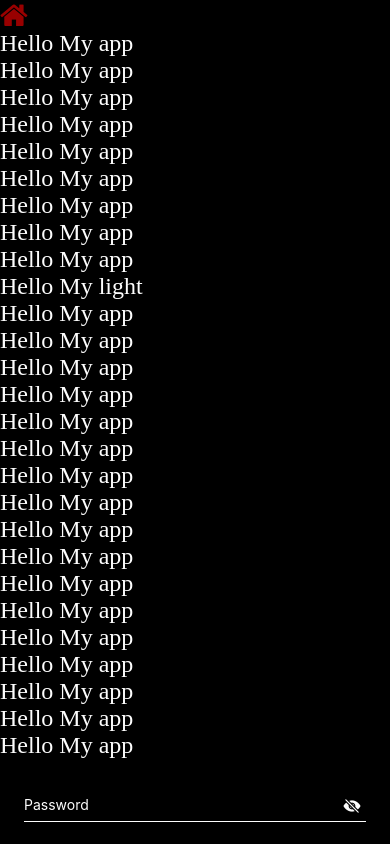
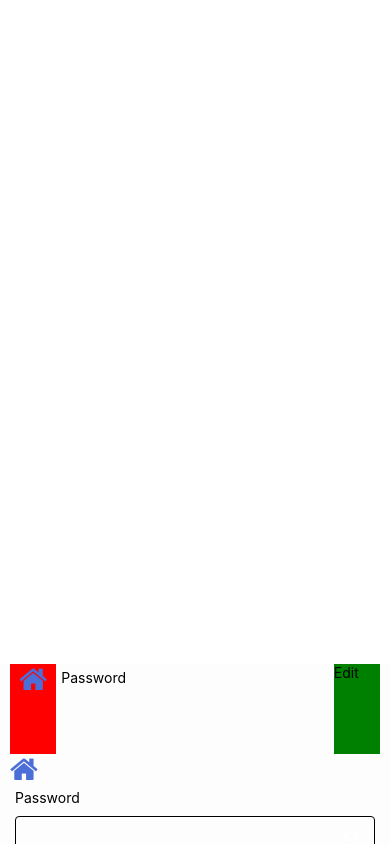
Before and after one commit to CYPHION/mobile_app, a React Native app: screen / in a window 390 px wide. Built offline with nearby package versions, Linux system fonts and the light colour scheme.

Commit message:
add modal and input field component.

```diff
--- a/App.js
+++ b/App.js
@@ -1,63 +1,123 @@
 import React, { useState } from 'react';
-import { ScrollView, StyleSheet, Text, View } from 'react-native';
+import { ScrollView, StyleSheet, Text, TouchableOpacity, View } from 'react-native';
 import Icon from 'react-native-vector-icons/FontAwesome';
 import CustomButton from './src/components/base/CustomButton';
 import FlaotingTextInput from './src/components/base/FlaotingTextInput';
+import InputField from './src/components/base/InputField';
+import MyModal from './src/components/base/MyModal';
 import { Color } from './src/utils/colorPalette';
 import { FontFamily } from './src/utils/fontFamilies';
-
+import { FontSizes } from './src/utils/fontSizes';
+import { screenDimensions } from './src/utils/helperFunctions';
 const App = () => {
   const [inputValue, setInputValue] = useState('');
+  const [value, setValue] = useState('')
   const [userName, setUserName] = useState('');
   const handleInputChange = (text) => {
     setInputValue(text);
   };
+  const [modalVisible, setModalVisible] = useState(false);
+  const toggleModal = () => {
+    setModalVisible(!modalVisible);
+  };
+
+  const handleDone = () => {
+    console.log('log out')
+  }
+
   return (
     <ScrollView>
-      <View style={{ backgroundColor: Color.black, flex: 1 }}>
-        <Icon name="home" size={30} color="#900" onPress={() => console.log('icon')} />
-        <Text style={{ fontSize: 24, color: Color.white, fontFamily: FontFamily.black }}>Hello My app</Text>
-        <Text style={{ fontSize: 24, color: Color.white, fontFamily: FontFamily.blackItalic }}>Hello My app</Text>
-        <Text style={{ fontSize: 24, color: Color.white, fontFamily: FontFamily.bold }}>Hello My app</Text>
-        <Text style={{ fontSize: 24, color: Color.white, fontFamily: FontFamily.boldItalic }}>Hello My app</Text>
-        <Text style={{ fontSize: 24, color: Color.white, fontFamily: FontFamily.extarBold }}>Hello My app</Text>
-        <Text style={{ fontSize: 24, color: Color.white, fontFamily: FontFamily.extraBoldItalic }}>Hello My app</Text>
-        <Text style={{ fontSize: 24, color: Color.white, fontFamily: FontFamily.extraLight }}>Hello My app</Text>
-        <Text style={{ fontSize: 24, color: Color.white, fontFamily: FontFamily.extraLightItalic }}>Hello My app</Text>
-        <Text style={{ fontSize: 24, color: Color.white, fontFamily: FontFamily.italic }}>Hello My app</Text>
-        <Text style={{ fontSize: 24, color: Color.white, fontFamily: FontFamily.light }}>Hello My light</Text>
-        <Text style={{ fontSize: 24, color: Color.white, fontFamily: FontFamily.lightItalic }}>Hello My app</Text>
-        <Text style={{ fontSize: 24, color: Color.white, fontFamily: FontFamily.medium }}>Hello My app</Text>
-        <Text style={{ fontSize: 24, color: Color.white, fontFamily: FontFamily.mediumItalic }}>Hello My app</Text>
-        <Text style={{ fontSize: 24, color: Color.white, fontFamily: FontFamily.regular }}>Hello My app</Text>
-        <Text style={{ fontSize: 24, color: Color.white, fontFamily: FontFamily.semiBold }}>Hello My app</Text>
-        <Text style={{ fontSize: 24, color: Color.white, fontFamily: FontFamily.semiBoldItalic }}>Hello My app</Text>
-        <Text style={{ fontSize: 24, color: Color.white, fontFamily: FontFamily.thin }}>Hello My app</Text>
-        <Text style={{ fontSize: 24, color: Color.white, fontFamily: FontFamily.thinItalic }}>Hello My app</Text>
-        <Text style={{ fontSize: 24, color: Color.white, fontFamily: FontFamily.interBlack }}>Hello My app</Text>
-        <Text style={{ fontSize: 24, color: Color.white, fontFamily: FontFamily.interBold }}>Hello My app</Text>
-        <Text style={{ fontSize: 24, color: Color.white, fontFamily: FontFamily.interExtraBold }}>Hello My app</Text>
-        <Text style={{ fontSize: 24, color: Color.white, fontFamily: FontFamily.interExtraLight }}>Hello My app</Text>
-        <Text style={{ fontSize: 24, color: Color.white, fontFamily: FontFamily.interLight }}>Hello My app</Text>
-        <Text style={{ fontSize: 24, color: Color.white, fontFamily: FontFamily.interMedium }}>Hello My app</Text>
-        <Text style={{ fontSize: 24, color: Color.white, fontFamily: FontFamily.interRegular }}>Hello My app</Text>
-        <Text style={{ fontSize: 24, color: Color.white, fontFamily: FontFamily.interSemiBold }}>Hello My app</Text>
-        <Text style={{ fontSize: 24, color: Color.white, fontFamily: FontFamily.interThin }}>Hello My app</Text>
+      <MyModal handleDone={handleDone} setModalVisible={setModalVisible} modalVisible={modalVisible} doneBtnLabel={'Log Out'} heading={'Log Out?'} cancelBtnLabel={'cancel'} label={'Are fasfasasfsafsaf afastf ag agga hhe yhr aasfgagyhh gdsgasdgsdgasgsg you sure you want to logout?'} />
 
-        <FlaotingTextInput onChangeText={handleInputChange}
+      <View style={{ backgroundColor: Color.white, flex: 1, paddingHorizontal: 10 }}>
+        <View style={{ flexDirection: 'row', height: 90, width: '100%' }}>
+          <View style={{ flex: 1, backgroundColor: 'red', alignItems: 'center' }}>
+            <Icon name="home" size={30} color={Color.primary} />
+          </View>
+          <View style={{ flex: 6 }}>
+            <InputField
+              value={userName}
+              editable={false}
+              label={'Password'}
+              labelStyle={{ color: Color.black }}
+              inputStyle={{ borderColor: Color.black, color: Color.black, width: '70%', borderColor: 'transparent' }}
+              inputMode={'tel'}
+            />
+          </View>
+          <View style={{ flex: 1, backgroundColor: 'green' }}>
+            <Text>
+              Edit
+            </Text>
+          </View>
+        </View>
+        <Icon name="home" size={30} color={Color.primary} />
+        <InputField
+          secureTextEntry={true}
+          onChangeText={(text) => setValue(text)}
+          value={value}
+          label={'Password'}
+          labelStyle={{ color: Color.black }}
+          inputStyle={{ borderColor: Color.black, color: Color.black, paddingRight: 40, }}
+        />
+        <InputField
+          label={'Username'}
+          labelStyle={{ color: Color.black }}
+          inputStyle={{ borderColor: Color.black, color: Color.black }}
+          inputMode={'tel'}
+        />
+        <InputField
+          multiline
+          onChangeText={(text) => setValue(text)}
+          value={value}
+          label={'Password'}
+          labelStyle={{ color: Color.black }}
+          inputStyle={{ borderColor: Color.black, color: Color.black, height: screenDimensions.height * 0.2, textAlignVertical: 'top', }}
+        />
+        <TouchableOpacity onPress={toggleModal}>
+          <Text style={{ color: Color.black }}>Show Modal</Text>
+        </TouchableOpacity>
+        <Text style={{ fontSize: FontSizes.lg, color: Color.text, fontFamily: FontFamily.black }}>black</Text>
+        <Text style={{ fontSize: FontSizes.lg, color: Color.text, fontFamily: FontFamily.blackItalic }}>blackItalic</Text>
+        <Text style={{ fontSize: FontSizes.lg, color: Color.text, fontFamily: FontFamily.bold }}>bold</Text>
+        <Text style={{ fontSize: FontSizes.lg, color: Color.text, fontFamily: FontFamily.boldItalic }}>boldItalic</Text>
+        <Text style={{ fontSize: FontSizes.lg, color: Color.text, fontFamily: FontFamily.extarBold }}>extarBold</Text>
+        <Text style={{ fontSize: FontSizes.lg, color: Color.text, fontFamily: FontFamily.extraBoldItalic }}>extraBoldItalic</Text>
+        <Text style={{ fontSize: FontSizes.lg, color: Color.text, fontFamily: FontFamily.extraLight }}>extraLight</Text>
+        <Text style={{ fontSize: FontSizes.lg, color: Color.text, fontFamily: FontFamily.extraLightItalic }}>extraLightItalic</Text>
+        <Text style={{ fontSize: FontSizes.lg, color: Color.text, fontFamily: FontFamily.italic }}>italic</Text>
+        <Text style={{ fontSize: FontSizes.lg, color: Color.text, fontFamily: FontFamily.light }}>light</Text>
+        <Text style={{ fontSize: FontSizes.lg, color: Color.text, fontFamily: FontFamily.lightItalic }}>lightItalic</Text>
+        <Text style={{ fontSize: FontSizes.lg, color: Color.text, fontFamily: FontFamily.medium }}>medium</Text>
+        <Text style={{ fontSize: FontSizes.lg, color: Color.text, fontFamily: FontFamily.mediumItalic }}>mediumItalic</Text>
+        <Text style={{ fontSize: FontSizes.lg, color: Color.text, fontFamily: FontFamily.regular }}>regular</Text>
+        <Text style={{ fontSize: FontSizes.lg, color: Color.text, fontFamily: FontFamily.semiBold }}>semiBold</Text>
+        <Text style={{ fontSize: FontSizes.lg, color: Color.text, fontFamily: FontFamily.semiBoldItalic }}>semiBoldItalic</Text>
+        <Text style={{ fontSize: FontSizes.lg, color: Color.text, fontFamily: FontFamily.thin }}>thin</Text>
+        <Text style={{ fontSize: FontSizes.lg, color: Color.text, fontFamily: FontFamily.thinItalic }}>thinItalic</Text>
+        <Text style={{ fontSize: FontSizes.lg, color: Color.text, fontFamily: FontFamily.interBlack }}>interBlack</Text>
+        <Text style={{ fontSize: FontSizes.lg, color: Color.text, fontFamily: FontFamily.interBold }}>interBold</Text>
+        <Text style={{ fontSize: FontSizes.lg, color: Color.text, fontFamily: FontFamily.interExtraBold }}>interExtraBold</Text>
+        <Text style={{ fontSize: FontSizes.lg, color: Color.text, fontFamily: FontFamily.interExtraLight }}>interExtraLight</Text>
+        <Text style={{ fontSize: FontSizes.lg, color: Color.text, fontFamily: FontFamily.interLight }}>interLight</Text>
+        <Text style={{ fontSize: FontSizes.lg, color: Color.text, fontFamily: FontFamily.interMedium }}>interMedium</Text>
+        <Text style={{ fontSize: FontSizes.lg, color: Color.text, fontFamily: FontFamily.interRegular }}>interRegular</Text>
+        <Text style={{ fontSize: FontSizes.lg, color: Color.text, fontFamily: FontFamily.interSemiBold }}>interSemiBold</Text>
+        <Text style={{ fontSize: FontSizes.lg, color: Color.text, fontFamily: FontFamily.interThin }}>interThin</Text>
+
+        <FlaotingTextInput color={Color.black} onChangeText={handleInputChange}
           value={inputValue} password={true} label={'Password'} />
-        <FlaotingTextInput value={userName} onChangeText={(e) => setUserName(e)} type={'text'} label={'username/email'} />
+        <FlaotingTextInput color={Color.black} value={userName} onChangeText={(e) => setUserName(e)} type={'text'} label={'username/email'} />
         <CustomButton disabled={true} title={'click me'} onPress={() => console.log('cliked')} />
         <View style={{ flexDirection: 'row' }}>
           <View style={{ width: '50%' }}>
-            <CustomButton variant={'filled'} disabled={false} title={'click me'} onPress={() => console.log('cliked')} />
+            <CustomButton disabled={false} title={'click me'} onPress={() => console.log('cliked')} />
           </View>
           <View style={{ width: '50%' }}>
             <CustomButton disabled={false} title={'click me'} onPress={() => console.log('cliked')} />
           </View>
         </View>
-        <CustomButton variant={'filled'} disabled={true} title={'click me'} onPress={() => console.log('cliked')} />
-        <CustomButton variant={'filled'} width={150} padding={5} disabled={true} title={'click me'} onPress={() => console.log('cliked')} />
+        <CustomButton color={Color.primary} btnstyle={{ backgroundColor: Color.white }} title={'click me'} onPress={() => console.log('cliked')} />
+        <CustomButton disabled={true} btnstyle={{ width: 150, padding: 5 }} title={'click me'} onPress={() => console.log('cliked')} />
       </View>
     </ScrollView>
   )
--- a/src/components/base/CustomButton.js
+++ b/src/components/base/CustomButton.js
@@ -3,29 +3,31 @@ import React from 'react';
 import { ActivityIndicator, StyleSheet, Text, TouchableOpacity } from 'react-native';
 import { Color } from '../../utils/colorPalette';
 import { FontFamily } from '../../utils/fontFamilies';
+import { FontSizes } from '../../utils/fontSizes';
 
-const CustomButton = ({ onPress, title, disabled, variant, width, padding }) => {
+const CustomButton = ({ onPress, title, disabled, color = Color.white, btnstyle }) => {
     return (
-        <TouchableOpacity disabled={disabled ? disabled : false} activeOpacity={10} style={[styles.buttonContainer, { backgroundColor: variant === 'filled' ? Color.primary : Color.white, width: width ? width : 'full', padding: padding ? padding : 15 }]} onPress={onPress}>
-            {disabled ? <ActivityIndicator size="small" color={variant === 'filled' ? Color.white : Color.primary} /> : ''}
-            <Text style={[styles.buttonText, { color: variant === 'filled' ? Color.white : Color.primary }]}>{title}</Text>
-        </TouchableOpacity>
+        <TouchableOpacity disabled={disabled ? disabled : false} activeOpacity={0.7} style={[styles.buttonContainer, { ...btnstyle }]} onPress={onPress} >
+            {disabled ? <ActivityIndicator size="small" color={color} /> : ''}
+            < Text style={[styles.buttonText, { color }]} > {title}</Text >
+        </TouchableOpacity >
     );
 };
 
 const styles = StyleSheet.create({
     buttonContainer: {
+        activeOpacity: 10,
         flexDirection: 'row',
         justifyContent: 'center',
         alignItems: 'center',
         gap: 5,
         borderRadius: 4,
-        alignItems: 'center',
         margin: 10,
+        padding: 15,
+        backgroundColor: Color.primary
     },
     buttonText: {
-        fontSize: 14,
-        fontWeight: 400,
+        fontSize: FontSizes.md,
         fontFamily: FontFamily.regular
     },
 });
--- a/src/components/base/FlaotingTextInput.js
+++ b/src/components/base/FlaotingTextInput.js
@@ -2,8 +2,9 @@ import React, { useRef, useState } from 'react';
 import { Animated, Easing, StyleSheet, TextInput, TouchableOpacity, View } from 'react-native';
 import Icon from 'react-native-vector-icons/Ionicons';
 import { Color } from '../../utils/colorPalette';
+import { FontSizes } from '../../utils/fontSizes';
 
-const FloatingTextInput = ({ label, password, inputMode, value, onChangeText }) => {
+const FloatingTextInput = ({ label, password, inputMode, value, onChangeText, color = Color.white, editable }) => {
     const [isPasswordVisible, setPasswordVisible] = useState(password);
     const animatedValue = useRef(new Animated.Value(0));
 
@@ -19,19 +20,19 @@ const FloatingTextInput = ({ label, password, inputMode, value, onChangeText })
         ],
         fontSize: animatedValue?.current?.interpolate({
             inputRange: [0, 1],
-            outputRange: [14, 12],
+            outputRange: [FontSizes.md, FontSizes.sm],
             extrapolate: 'clamp',
         }),
         color: animatedValue?.current?.interpolate({
             inputRange: [0, 1],
-            outputRange: [Color.white, Color.white],
+            outputRange: [color, color],
         }),
     };
 
     const viewStyles = {
         borderBottomColor: animatedValue?.current?.interpolate({
             inputRange: [0, 1],
-            outputRange: [Color.white, Color.white],
+            outputRange: [color, color],
         }),
         borderBottomWidth: 0.8,
     };
@@ -65,16 +66,17 @@ const FloatingTextInput = ({ label, password, inputMode, value, onChangeText })
             <Animated.View style={[styles.subContainer, viewStyles, styles.mainView]}>
                 <Animated.Text style={[returnAnimatedTitleStyles]}>{label}</Animated.Text>
                 <TextInput
+                    editable={editable}
                     inputMode={inputMode ? inputMode : 'text'}
                     onChangeText={onChangeText}
                     secureTextEntry={isPasswordVisible}
                     value={value ? value : ''}
-                    style={styles.textStyle}
+                    style={[styles.textStyle, { color: color }]}
                     onBlur={onBlur}
                     onFocus={onFocus}
                 />
                 {password ? <TouchableOpacity style={styles.iconView} onPress={togglePasswordVisibility}>
-                    <Icon name={isPasswordVisible ? 'eye-off' : 'eye'} color={Color.white} size={18} />
+                    <Icon name={isPasswordVisible ? 'eye-off' : 'eye'} color={color} size={18} />
                 </TouchableOpacity> : ''}
             </Animated.View>
         </View>
@@ -88,11 +90,11 @@ const styles = StyleSheet.create({
     },
     textStyle: {
         paddingBottom: 10,
-        paddingRight: 30,
-        fontSize: 16,
-        color: Color.white
+        paddingRight: 35,
+        fontSize: FontSizes.md,
     },
     iconView: {
+        padding: 5,
         position: 'absolute',
         right: 5,
         top: '60%',
--- /dev/null
+++ b/src/components/base/InputField.js
@@ -0,0 +1,77 @@
+import { useState } from 'react';
+import { StyleSheet, Text, TextInput, TouchableOpacity, View } from 'react-native';
+import Icon from 'react-native-vector-icons/Ionicons';
+import { FontSizes } from '../../utils/fontSizes';
+import { screenDimensions } from '../../utils/helperFunctions';
+
+
+const { fontScale } = screenDimensions
+export default function InputField({ label = '', labelStyle, inputStyle, inputMode, value = '', onChangeText, secureTextEntry, multiline, editable }) {
+    const [isPasswordVisible, setPasswordVisible] = useState(secureTextEntry);
+    const togglePasswordVisibility = () => {
+        setPasswordVisible(!isPasswordVisible);
+    };
+    return (
+        <View style={styles.container}>
+            <Text
+                style={[styles.label, { ...labelStyle }]}
+            >
+                {label}
+            </Text>
+            <View
+                style={styles.iconView}
+            >
+                <TextInput
+                    editable={editable}
+                    secureTextEntry={isPasswordVisible}
+                    multiline={multiline}
+                    value={value}
+                    onChangeText={onChangeText}
+                    inputMode={inputMode}
+                    style={[styles.inputField, { ...inputStyle }]}
+                />
+                {secureTextEntry ?
+                    <TouchableOpacity
+                        style={styles.icon}
+                        onPress={togglePasswordVisibility}
+                    >
+                        <Icon
+                            name={isPasswordVisible ? 'eye-off' : 'eye'}
+                            color={'white'} size={18}
+                        />
+                    </TouchableOpacity> : ''}
+            </View>
+        </View>
+    );
+}
+
+const styles = StyleSheet.create({
+    container: {
+        padding: 5,
+        gap: 10,
+    },
+    inputField: {
+        height: fontScale * 40,
+        borderWidth: 1,
+        borderRadius: 4,
+        paddingVertical: fontScale * 8,
+        paddingHorizontal: fontScale * 15,
+        fontSize: FontSizes.md,
+        lineHeight: fontScale * 20,
+    },
+    label: {
+        fontSize: FontSizes.md,
+        color: 'white',
+    },
+    iconView: {
+        position: 'relative',
+    },
+    icon: {
+        justifyContent: 'center',
+        height: '100%',
+        position: 'absolute',
+        right: 10,
+        padding: 5,
+        borderRadius: 4,
+    },
+});
--- /dev/null
+++ b/src/components/base/MyModal.js
@@ -0,0 +1,83 @@
+import React from 'react';
+import { Modal, StyleSheet, Text, TouchableOpacity, View } from 'react-native';
+import { Color } from '../../utils/colorPalette';
+import { FontFamily } from '../../utils/fontFamilies';
+import { FontSizes } from '../../utils/fontSizes';
+import { screenDimensions } from '../../utils/helperFunctions';
+import CustomButton from './CustomButton';
+
+
+const MyModal = ({ modalVisible, setModalVisible, heading, label, cancelBtnLabel, doneBtnLabel, handleDone }) => {
+
+    const toggleModal = () => {
+        setModalVisible(!modalVisible);
+    };
+
+    return (
+        <View style={styles.container}>
+            <Modal
+                transparent={true}
+                animationType="fade"
+                visible={modalVisible}
+                onRequestClose={toggleModal}
+            >
+                <View style={styles.modalContainer}>
+                    <View style={styles.modalContent}>
+                        <Text style={[styles.text, { fontSize: FontSizes.lg, color: Color.text, fontFamily: FontFamily.bold }]}>{heading}</Text>
+                        <Text style={[styles.text]}>{label}</Text>
+                        <View style={styles.btnView}>
+                            <CustomButton title={cancelBtnLabel} btnstyle={{ paddingVertical: 1, backgroundColor: '#DDD' }} color={Color.text} onPress={toggleModal} />
+                            <CustomButton title={doneBtnLabel} btnstyle={{ paddingVertical: 1 }} onPress={handleDone} />
+                        </View>
+                    </View>
+                    {/* Backdrop */}
+                    <TouchableOpacity
+                        style={styles.backdrop}
+                        onPress={toggleModal}
+                    />
+                </View>
+            </Modal>
+        </View>
+    );
+};
+
+const styles = StyleSheet.create({
+    container: {
+        flex: 1,
+        justifyContent: 'center',
+        alignItems: 'center',
+    },
+    modalContainer: {
+        flex: 1,
+        justifyContent: 'center',
+        alignItems: 'center',
+    },
+    modalContent: {
+        width: screenDimensions.width * 0.8,
+        alignItems: 'center',
+        backgroundColor: 'white',
+        padding: 15,
+        borderRadius: 10,
+        elevation: 5, // Shadow on Android
+        zIndex: 1000
+    },
+    backdrop: {
+        position: 'absolute',
+        flex: 1,
+        height: '100%',
+        width: '100%',
+        backgroundColor: 'rgba(0, 0, 0, 0.5)', // Semi-transparent black
+    },
+    text: {
+        fontSize: FontSizes.md,
+        color: Color.textTwo
+    },
+    btnView: {
+        width: '100%',
+        justifyContent: 'space-between',
+        // backgroundColor: 'red',
+        flexDirection: 'row'
+    }
+});
+
+export default MyModal;
--- a/src/utils/colorPalette/index.js
+++ b/src/utils/colorPalette/index.js
@@ -2,5 +2,6 @@ export const Color = {
     primary: '#4C6ED7',
     white: '#FDFDFD',
     black: '#000000',
-    text: '#181818'
+    text: '#181818',
+    textTwo: '#8D8D8D'
 }
--- /dev/null
+++ b/src/utils/fontSizes/index.js
@@ -0,0 +1,12 @@
+import { screenDimensions } from "../helperFunctions";
+
+
+const helperFunction = (fontSize) => {
+    return Number(fontSize) * screenDimensions.fontScale
+};
+
+export const FontSizes = {
+    sm: helperFunction(12), // 12px
+    md: helperFunction(14), // 14px
+    lg: helperFunction(15), // 15px
+}
--- /dev/null
+++ b/src/utils/helperFunctions/index.js
@@ -0,0 +1,3 @@
+import { Dimensions } from 'react-native'
+
+export const screenDimensions = Dimensions.get('window')
```
